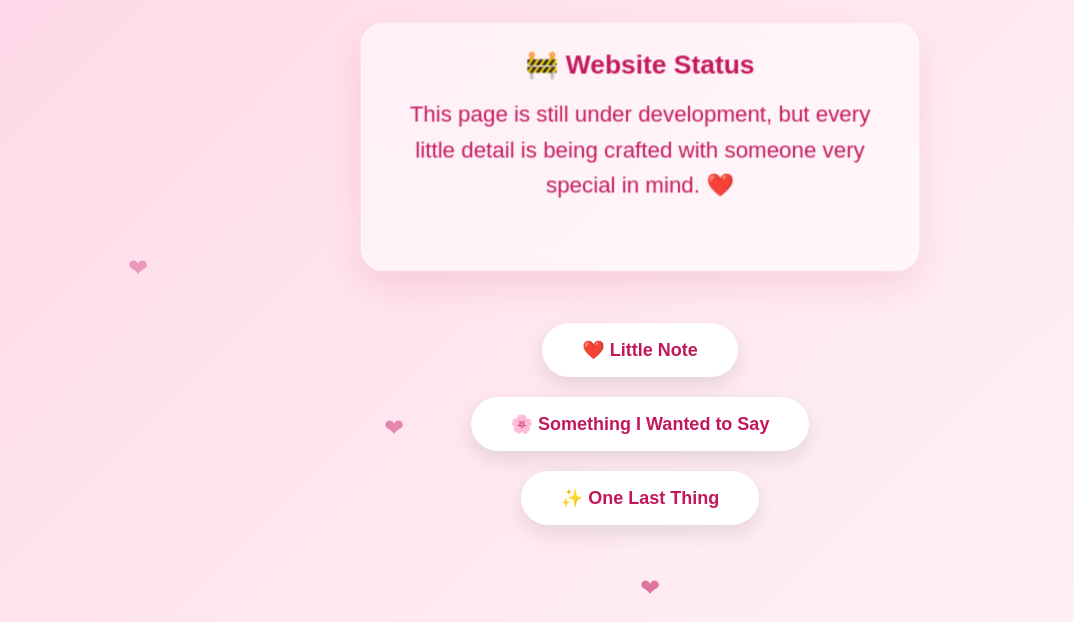
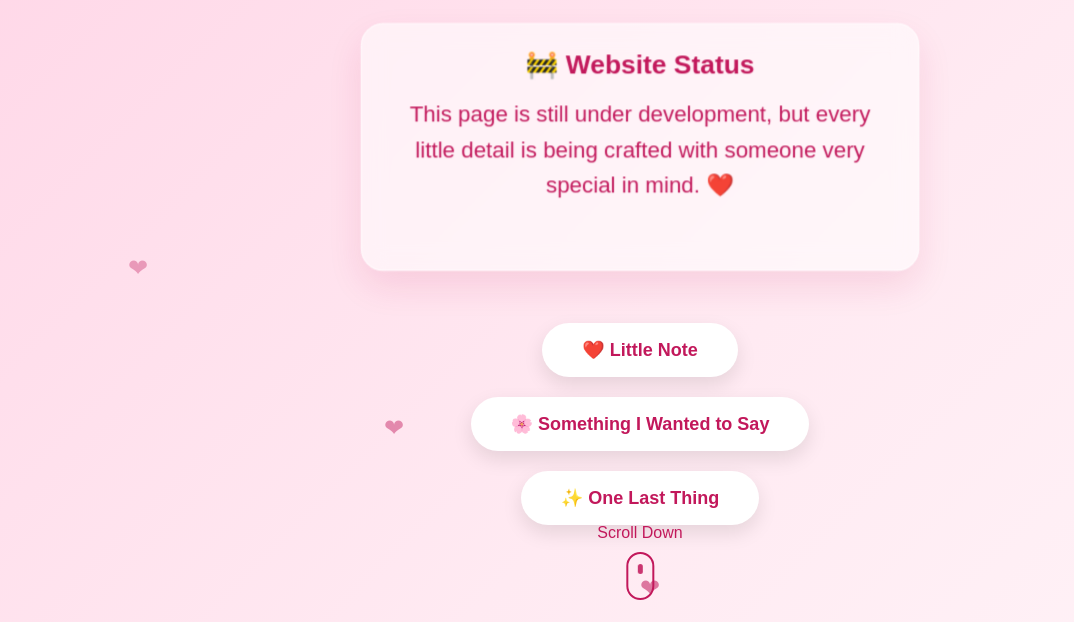
Before and after one commit to souryajeet10/abhiruchi, a plain HTML site: page index.html in a window 1280 px wide. Shown: the part 178-800 px from the top of the page, without its empty margins (0-1074 px from the left). Drawn offline with Linux system fonts and the light colour scheme.

Commit message:
Add css for scroll down

```diff
--- a/style.css
+++ b/style.css
@@ -343,3 +343,56 @@ transform:translateY(-120vh);
 opacity:0;
 }
 }
+.scroll-down{
+    position:absolute;
+    bottom:30px;
+    left:50%;
+    transform:translateX(-50%);
+    display:flex;
+    flex-direction:column;
+    align-items:center;
+    color:#c2185b;
+    font-size:16px;
+    animation:fadeUpDown 2s infinite;
+}
+
+.mouse{
+    width:28px;
+    height:48px;
+    border:2px solid #c2185b;
+    border-radius:20px;
+    margin-top:10px;
+    position:relative;
+}
+
+.wheel{
+    width:5px;
+    height:10px;
+    background:#c2185b;
+    border-radius:10px;
+    position:absolute;
+    left:50%;
+    transform:translateX(-50%);
+    top:8px;
+    animation:scrollWheel 1.6s infinite;
+}
+
+@keyframes scrollWheel{
+    0%{
+        opacity:1;
+        top:8px;
+    }
+    100%{
+        opacity:0;
+        top:26px;
+    }
+}
+
+@keyframes fadeUpDown{
+    0%,100%{
+        transform:translate(-50%,0);
+    }
+    50%{
+        transform:translate(-50%,8px);
+    }
+}
```
